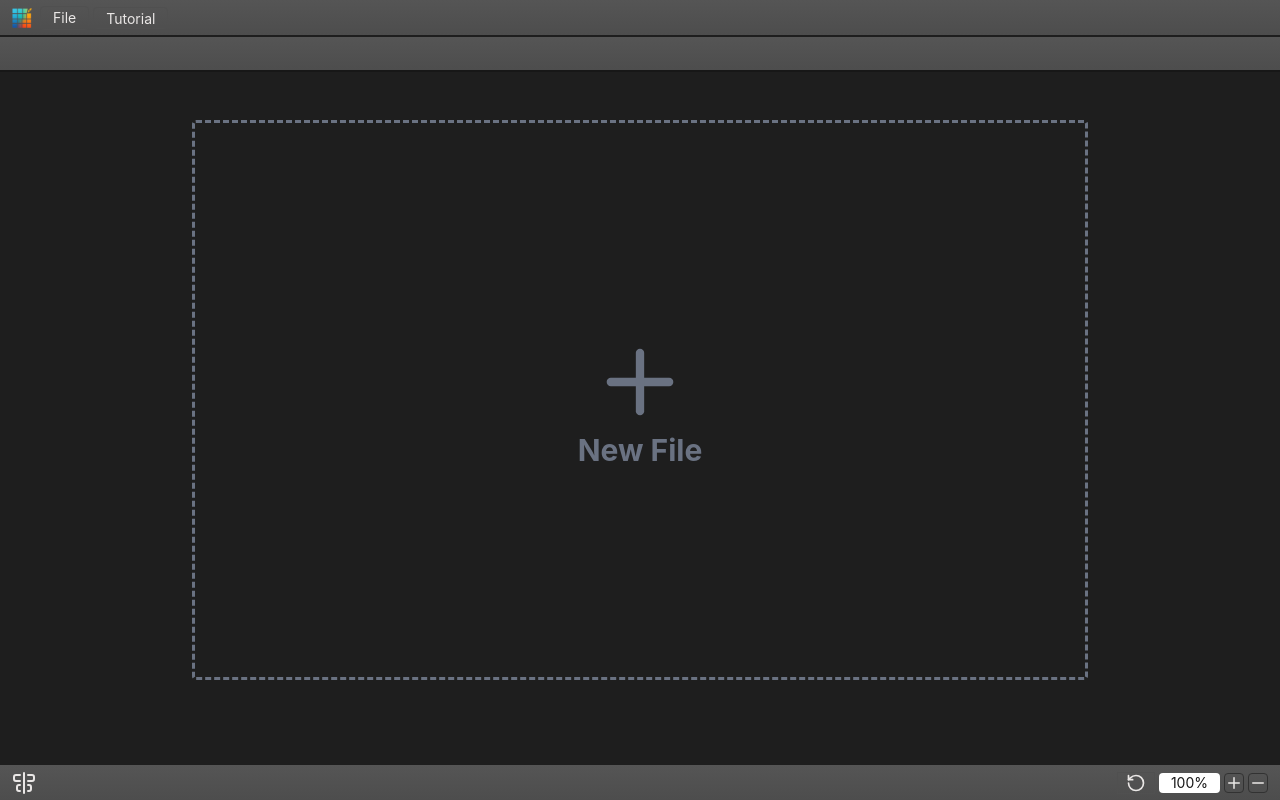
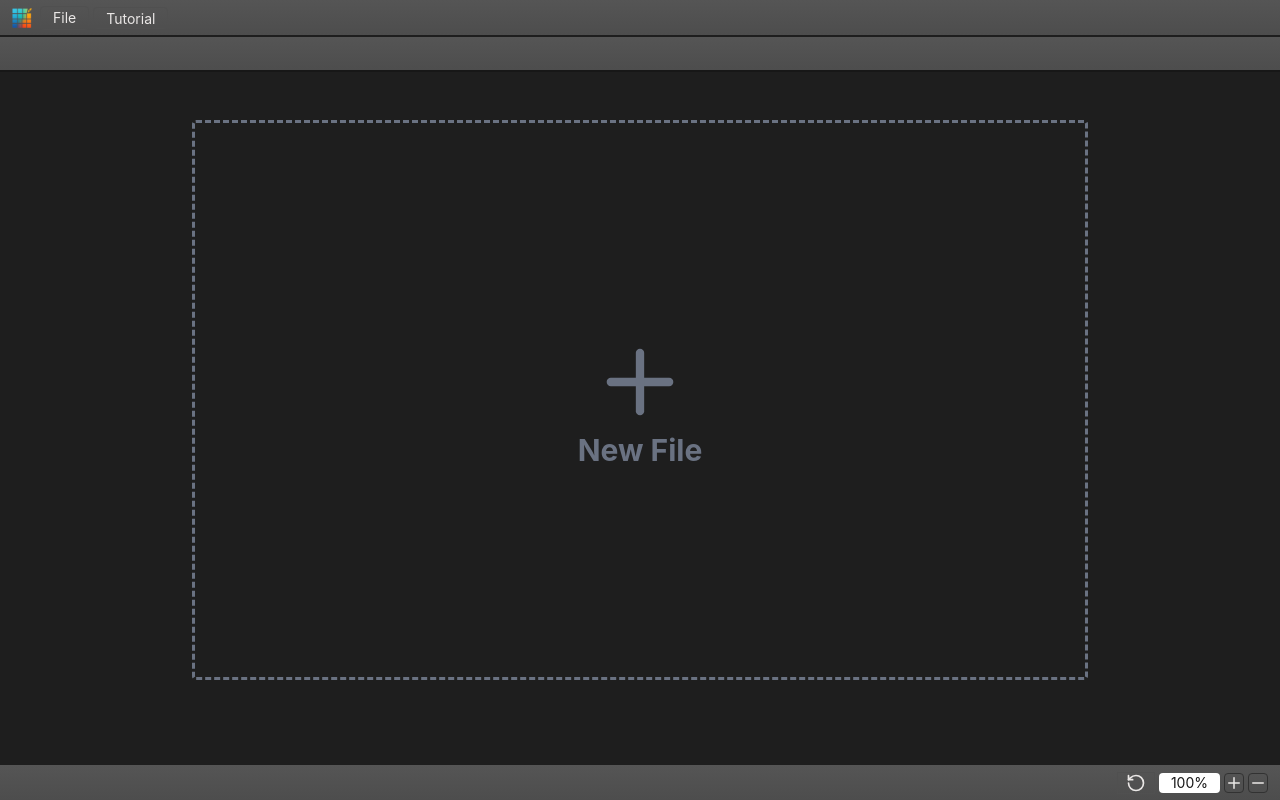
Before and after one commit to AtheoJester23/grid_draw_template, a React (Vite) app: page / in a window 1280 px wide. Built offline with nearby package versions, Linux system fonts and the light colour scheme.

Commit message:
fix(new file): useRef error

```diff
--- a/src/components/BottomNav.tsx
+++ b/src/components/BottomNav.tsx
@@ -92,10 +92,13 @@ const BottomNav = () => {
           ))}
         </div>
       )}
-      <div className='text-sm navbarStyle flex justify-between'>
-        <button type="button" onClick={() => handleResetImg()}>
-          <AlignCenterVertical/>
-        </button>
+      <div className={`text-sm navbarStyle flex ${files.length > 0 ? "justify-between" : "justify-end"}`}>
+        {files.length > 0 && (
+          <button type="button" onClick={() => handleResetImg()} className="select-none gradientBtn px-2 hover:cursor-pointer duration-300">
+            <AlignCenterVertical/>
+          </button>
+        )}
+
         <div className="flex items-center gap-1">
           <button onClick={handleResetFrame} className="select-none gradientBtn px-2 hover:cursor-pointer duration-300" >
             <RotateCcw size={20}/>
--- a/src/components/Pops/NewFile.tsx
+++ b/src/components/Pops/NewFile.tsx
@@ -87,14 +87,17 @@ const NewFile = () => {
         // toast.success("New file created!", {
         //     autoClose: 1000,
         // })
-        dispatch(setNewFile(false))
 
         console.log(fileholder);
 
         setImagePrev(null);
         setImageName(null);
-        fileInputRef.current!.value = "";
 
+        if(fileInputRef.current){
+            fileInputRef.current!.value = "";
+        }
+
+        dispatch(setNewFile(false))
         navigate(`/tab/${id}`)
     }
 
```
